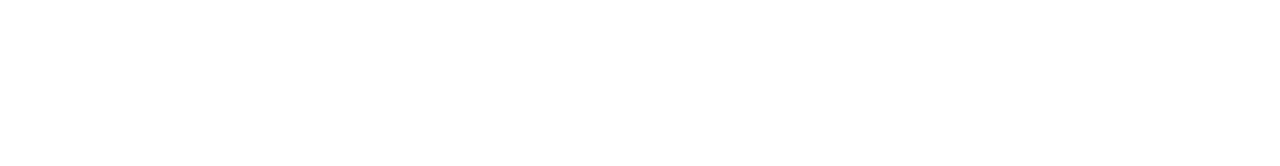
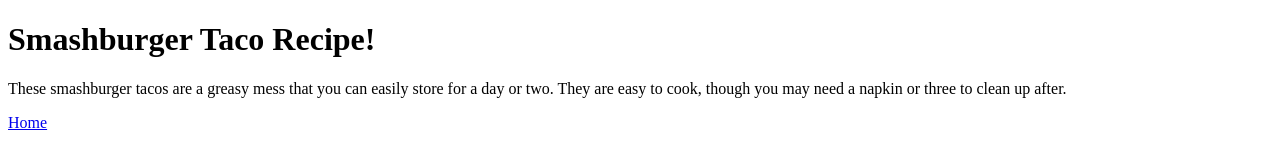
Before and after one commit to Rarebreed08/odin-recipes, a plain HTML site: page recipes/hamburger_tacos.html in a window 1280 px wide. Drawn offline with Linux system fonts and the light colour scheme.

Commit message:
Added new recipe and page

```diff
--- a/recipes/hamburger_tacos.html
+++ b/recipes/hamburger_tacos.html
@@ -6,6 +6,10 @@
     <title>Smashburger Tacos</title>
 </head>
 <body>
-    <h1></h1>
+    <h1>Smashburger Taco Recipe!</h1>
+        <p>These smashburger tacos are a greasy mess that you can easily store for a day or two.
+            They are easy to cook, though you may need a napkin or three to clean up after.
+        </p>
+    <a href="../index.html">Home</a>
 </body>
 </html>
```
